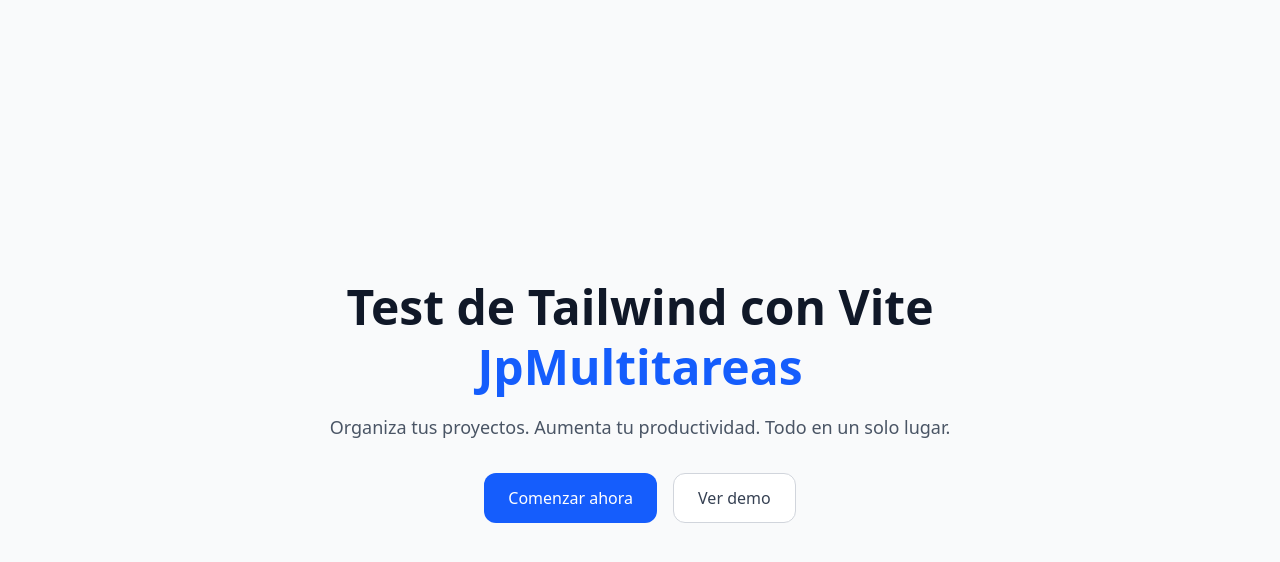
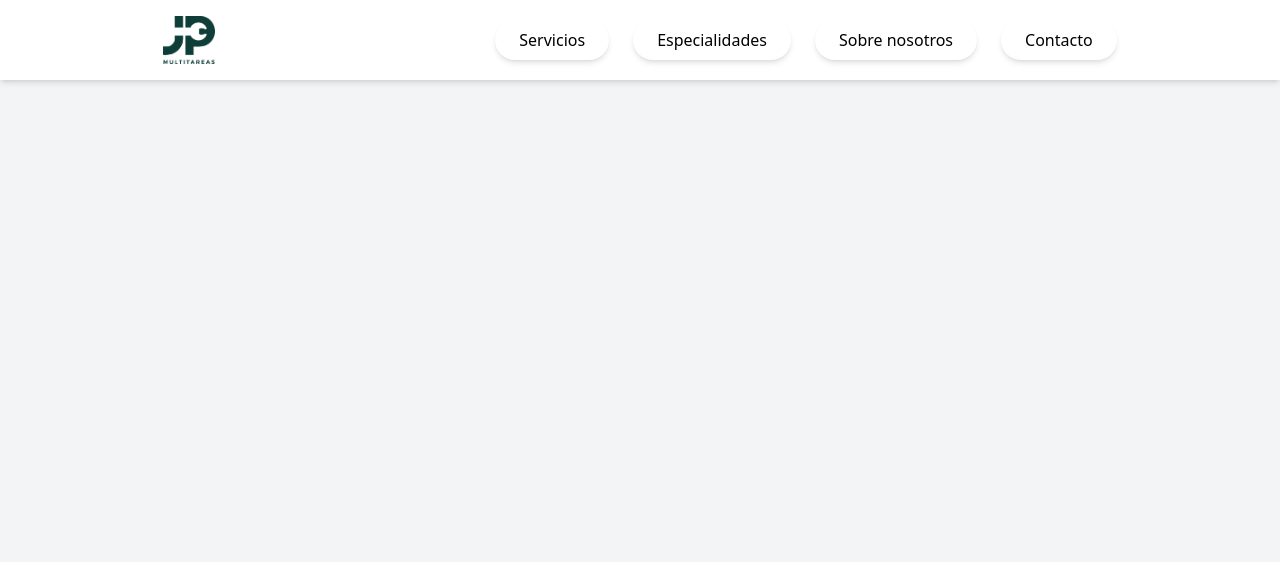
Before and after one commit to DarKev03/JPMultitarea, a React (Vite) app: page / in a window 1280 px wide. Shown: the top 562 px of the page. Built offline with nearby package versions, Linux system fonts and the light colour scheme; the HTML template or start-up script is replaced by a standard one.

Commit message:
Componente header creado. Homepage creada (vacia) Readme arreglado (errata)

```diff
--- a/src/App.tsx
+++ b/src/App.tsx
@@ -1,24 +1,9 @@
-function App() {
-  return (
-    <div className="min-h-screen bg-gray-50 flex flex-col items-center justify-center px-4 py-12">
-      <div className="max-w-2xl text-center">
-        <h1 className="text-5xl font-extrabold text-gray-900 leading-tight mb-4">
-          Test de Tailwind con Vite <span className="text-blue-600">JpMultitareas</span>
-        </h1>
-        <p className="text-lg text-gray-600 mb-8">
-          Organiza tus proyectos. Aumenta tu productividad. Todo en un solo lugar.
-        </p>
-        <div className="flex justify-center gap-4">
-          <button className="px-6 py-3 bg-blue-600 text-white rounded-xl text-base font-medium hover:bg-blue-700 transition">
-            Comenzar ahora
-          </button>
-          <button className="px-6 py-3 bg-white border border-gray-300 text-gray-700 rounded-xl text-base font-medium hover:bg-gray-100 transition">
-            Ver demo
-          </button>
-        </div>
-      </div>
-    </div>
-  );
-}
+// src/App.tsx
+import React from 'react';
+import HomePage from './pages/HomePage';
+
+const App: React.FC = () => {
+  return <HomePage />;
+};
 
 export default App;
--- /dev/null
+++ b/src/components/Navbar.tsx
@@ -0,0 +1,21 @@
+import React from 'react';
+
+const Navbar: React.FC = () => {
+  return (
+    <header className="bg-white shadow-md sticky top-0 z-50">
+      <div className="max-w-7xl mx-auto px-4 py-4 flex  justify-center items-center space-x-70">
+        {/* Logo */}
+        <img src={'src/assets/Logo.png'} alt="JP Logo" className="h-12 w-auto object-contain" />
+        {/* Nav Buttons */}
+        <nav className="flex space-x-6">
+          <a href="#servicios" className="bg-white px-6 py-2 rounded-full shadow-md hover:shadow-lg transition duration-200">Servicios</a>
+          <a href="#especialidades" className="bg-white px-6 py-2 rounded-full shadow-md hover:shadow-lg transition duration-200">Especialidades</a>
+          <a href="#sobre-nosotros" className="bg-white px-6 py-2 rounded-full shadow-md hover:shadow-lg transition duration-200">Sobre nosotros</a>
+          <a href="#contacto" className="bg-white px-6 py-2 rounded-full shadow-md hover:shadow-lg transition duration-200">Contacto</a>
+        </nav>
+      </div>
+    </header>
+  );
+};
+
+export default Navbar;
--- /dev/null
+++ b/src/pages/HomePage.tsx
@@ -0,0 +1,13 @@
+// src/pages/HomePage.tsx
+import React from 'react';
+import Navbar from '../components/Navbar';
+
+const HomePage: React.FC = () => {
+  return (
+    <div className="min-h-screen bg-gray-100 scroll-smooth">
+      <Navbar />
+    </div>
+  );
+};
+
+export default HomePage;
```
Also changed, not shown: src/assets/Logo.png (added), 1 other file (tests, documents, lock files or other folders).
